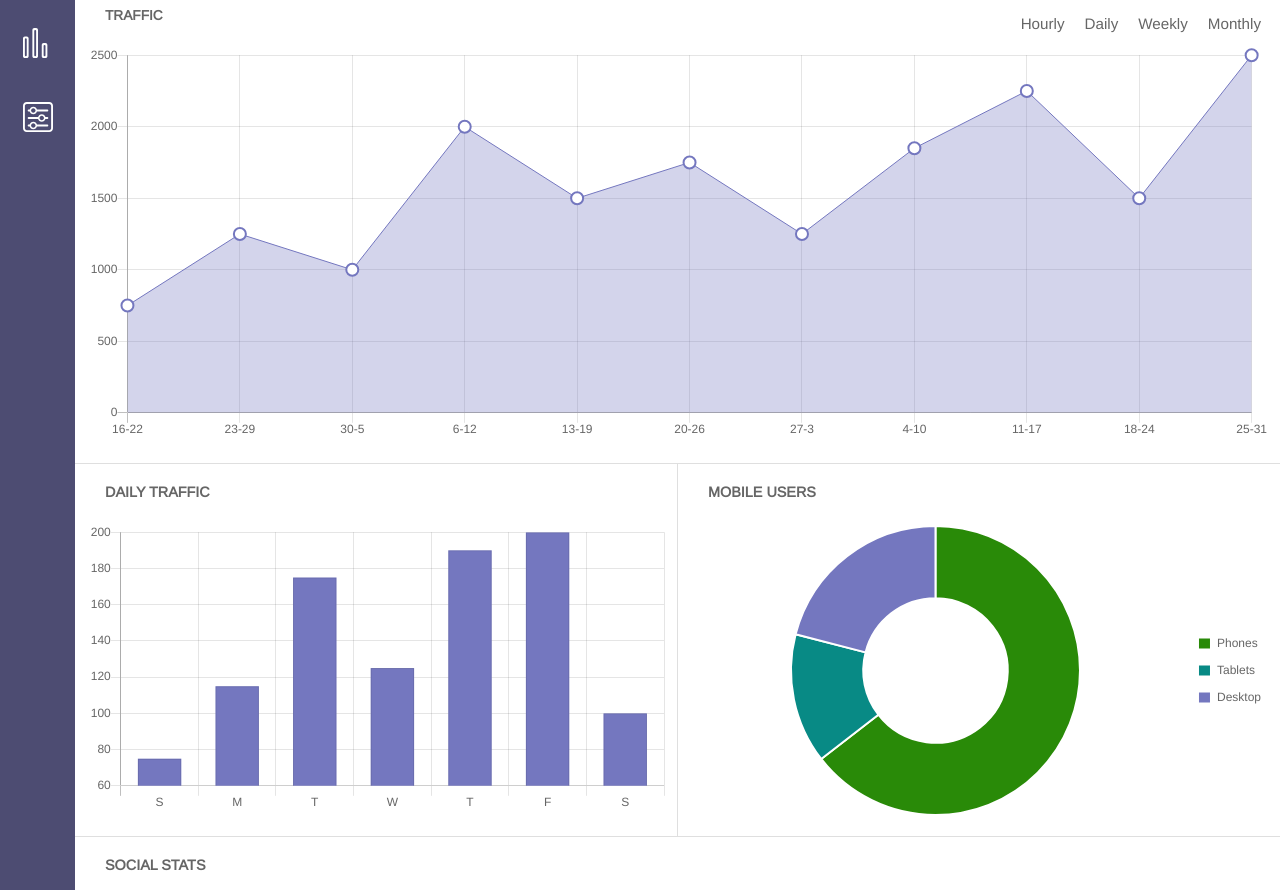
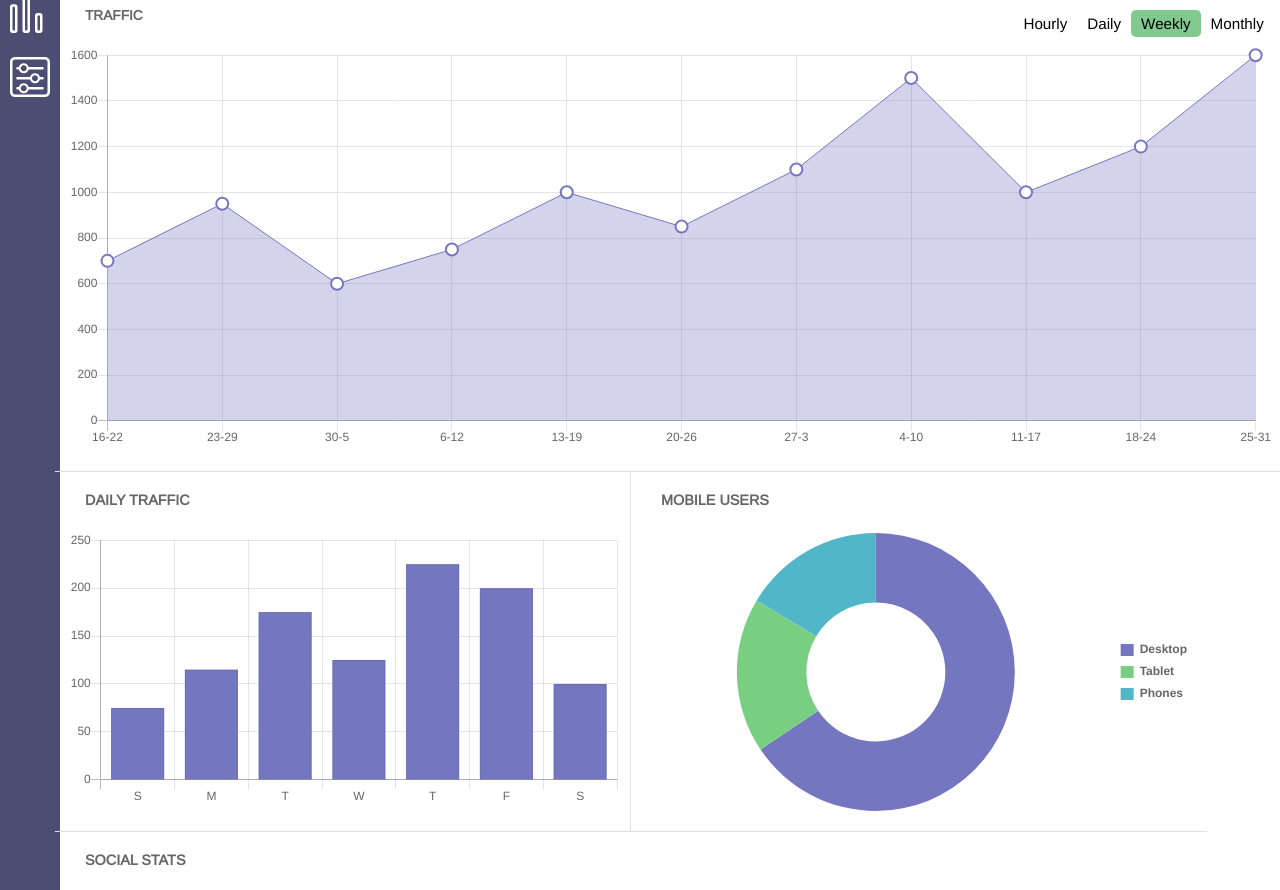
Before and after one commit to DominicRehm/techdegree-project-7, a plain HTML site: page index.html in a window 1280 px wide. Shown: the part 200-1090 px from the top of the page. Drawn offline with nearby package versions, Linux system fonts and the light colour scheme.

Commit message:
second upload

```diff
--- a/index.html
+++ b/index.html
@@ -54,7 +54,7 @@
             <main class="main-area">
 
                 <!--DASHBOARD SEARCH-->
-                <div class="dashboard-search">
+                <div class="dashboard-search full-size-container">
                     <div class="dashboard-heading">
                         <h2>Dashboard</h2>
                     </div>
@@ -71,11 +71,11 @@
                     <div class="traffic-info">
                         <h3>TRAFFIC</h3>
                         <div class="traffic-nav">
-                            <ul>
-                                <li class="traffic-nav-li"><a class="selectRange hourly" href="#">Hourly</a></li>
-                                <li class="traffic-nav-li"><a class="selectRange" href="#">Daily</a></li>
-                                <li class="traffic-nav-li"><a class="selectRange" href="#">Weekly</a></li>
-                                <li class="traffic-nav-li"><a class="selectRange" href="#">Monthly</a></li>
+                            <ul class="nav-ul">
+                                <li class="traffic-nav-li">Hourly</li>
+                                <li class="traffic-nav-li">Daily</li>
+                                <li class="traffic-nav-li active">Weekly</li>
+                                <li class="traffic-nav-li">Monthly</li>
                             </ul>
                         </div>
                     </div>
--- a/js/app.js
+++ b/js/app.js
@@ -30,58 +30,21 @@ bellDropdown.addEventListener('mouseout', () => {
 })
 
 
+//TRAFFIC CHART
 
-
-
-
-
-
-
-
-
-
-
-
-
-
-
-
-
-
-// Traffic Chart
-
-const trafficNav = document.querySelector('.traffic-nav')
-const trafficRange = document.getElementsByClassName('selectRange');
-
-var dataHourly = [350, 1250, 1000, 2000, 1500, 1750, 1250, 1850, 1250, 1500, 2500];
-var dataDaily = [750, 1250, 1000, 2000, 1500, 1750, 1250, 1850, 2250, 1500, 2500];
-var dataWeekly = [750, 1250, 1000, 2000, 1500, 1750, 1250, 1850, 2250, 1500, 2500];
-var dataMonthly = [750, 1250, 1000, 2000, 1500, 1750, 1250, 1850, 2250, 1500, 2500];
-
-trafficNav.addEventListener('click', (e) => {
-    if (event.target.tagName = 'LI' && event.target.value == 'Hourly') {
-        alert('test');
-    } else {
-        alert('möh')
-    }
-})
-
-
-
-
-
-
-
-
-
-
+const currentData = [
+    [50, 80, 120, 100, 70, 90, 140, 100, 40, 60, 80],
+    [450, 300, 160, 200, 220, 260, 240, 200, 180, 400, 350],
+    [700, 950, 600, 750, 1000, 850, 1100, 1500, 1000, 1200, 1600],
+    [1600, 2200, 1300, 1700, 2400, 2900, 2400, 2800, 2500, 2600, 1400]
+  ];
 
   var trafficChart = new Chart(trafficCanvas, {
     type: 'line',
     data: {
         labels: ['16-22', '23-29', '30-5', '6-12', '13-19', '20-26', '27-3', '4-10', '11-17', '18-24', '25-31'],
         datasets: [{
-            data:  [750, 1250, 1000, 2000, 1500, 1750, 1250, 1850, 2250, 1500, 2500],
+            data: currentData[2],
             lineTension: 0,
             borderColor: '#7477bf',
             borderWidth: 1,
@@ -95,7 +58,7 @@ var trafficChart = new Chart(trafficCanvas, {
     options: {
 
         animation: {
-            duration: 0
+            duration: 500
         },
         scales: {
             yAxes: [{
@@ -111,57 +74,103 @@ var trafficChart = new Chart(trafficCanvas, {
 
 })
 
+function addData(chart, data) {
+    chart.data.datasets.forEach(dataset => {
+      dataset.data = data;
+    });
+    chart.update();
+  }
+
+  function removeData(chart) {
+    chart.data.datasets.forEach(dataset => {
+      dataset.data = [];
+    });
+    chart.render();
+  }
+
+  const listItems = document.querySelectorAll(".traffic-nav-li");
+
+  for (let i = 0; i < listItems.length; i++) {
+    listItems[i].addEventListener("click", function(e) {
+      const current = document.querySelector(".active");
+      current.className = e.target.className.replace(" active", "");
+      this.className += " active";
+      removeData(trafficChart);
+      addData(trafficChart, currentData[i]);
+    });
+  }
+
 // Daily Traffic Chart
 
-var dailyChart = new Chart(dailyCanvas, {
-    type: 'bar',
-    data: {
-        labels: ['S', 'M', 'T', 'W', 'T', 'F', 'S'],
+
+// data for daily traffic bar chart
+const dailyData = {
+    labels: ["S", "M", "T", "W", "T", "F", "S"],
     datasets: [{
-            data: [75, 115, 175, 125, 190, 200, 100],
-            backgroundColor: '#7477bf',
-            borderWidth: 1,
-            barPercentage: 0.7
+        label: '# of Hits',
+        data: [75, 115, 175, 125, 225, 200, 100],
+        backgroundColor: '#7477BF',
+        borderWidth: 1
+    }]
+};
+    const dailyOptions = {
+        responsive: true,
+        maintainAspectRatio: true,
+        scales: {
+            yAxes: [{
+                ticks: {
+                    beginAtZero:true
+                }
             }]
         },
-    options: {
-        legend: {
+        legend : {
             display: false
         }
     }
-})
+
+let dailyChart = new Chart(dailyCanvas, {
+    type: 'bar',
+    data: dailyData,
+    options: dailyOptions
+});
 
 // Mobile Users Chart
 
-var mobileChart = new Chart(mobileCanvas, {
-    type: 'doughnut',
-    data: {
-        labels: ['Phones', 'Tablets', 'Desktop'],
+const mobileData = {
+    labels: ["Desktop", "Tablet", "Phones"],
     datasets: [{
-            data: [2000, 450, 650],
+        label: '# of Users',
+        data: [2000, 550, 500],
+        borderWidth: 0,
         backgroundColor: [
-                '#298A08',
-                '#088A85',
-                '#7477bf'
+            '#7477BF',
+            '#78CF82',
+            '#51B6C8'
         ]
     }]
-    },
-    options: {
+};
+
+const mobileOptions = {
+    responsive: true,
+    maintainAspectRatio: true,
     legend: {
         position: 'right',
-            align: 'center',
         labels: {
             boxWidth: 13,
-                boxHeight: 18,
-                padding: 15
+            fontStyle: 'bold'
         }
     }
 }
-})
+
+let mobileChart = new Chart(mobileCanvas, {
+    type: 'doughnut',
+    data: mobileData,
+    options: mobileOptions
+});
 
 // User Warning
 
-const userSearch = document.getElementById('user-search');
+const userSearch = document.querySelector('.user-search');
 const userTextarea = document.getElementById('user-textarea');
 const sendButton = document.getElementById('send-button');
 
--- a/scss/layout/_charts.scss
+++ b/scss/layout/_charts.scss
@@ -1,4 +1,8 @@
 // ========== Traffic Chart ========== \\
+
+canvas {
+    max-width: 100%;
+}
 
 .traffic-chart {
     margin-top: 20px;
@@ -12,6 +16,11 @@
 
     & .traffic-nav-li {
         padding: 5px 10px;
+    }
+
+    & .active {
+        background-color: $active-color;
+        border-radius: $basic-radius;
     }
 }
 
@@ -36,13 +45,14 @@
 
 // Daily Traffic
 
+.daily-chart {
+    padding: 0px 10px 20px 10px;
+    border-right: 1px solid $border-color;
+    border-bottom: 1px solid $border-color;
+}
+
 @media (min-width: 768px) {
-    .daily-chart {
-        padding: 0px 10px 20px 10px;
-        width: auto;
-        border-right: 1px solid $border-color;
-        border-bottom: 1px solid $border-color;
-    }
+
 }
 
 // Mobile
@@ -50,7 +60,6 @@
 @media (min-width: 768px) {
     .mobile-chart{
         padding: 0px 10px 20px 10px;
-        width: auto;
         border-bottom: 1px solid $border-color;
     }
 }
--- /dev/null
+++ b/scss/layout/_grid - Kopie.scss
@@ -0,0 +1,70 @@
+.grid-container {
+    display: grid;
+    grid-template-columns: 100%;
+    grid-template-rows: auto;
+    grid-template-areas:
+            'header'
+            'nav'
+            'main';
+}
+
+.main-header {
+    grid-area: header;
+}
+
+.main-nav {
+    grid-area: nav;
+}
+
+.main-area {
+    grid-area: main;
+}
+
+.full-size-container,
+.half-size-container {
+    width: 95vw;
+}
+
+@media (min-width: 768px) {
+    .grid-container {
+        grid-template-columns: 75px 1fr;
+        grid-template-areas:
+                'header header'
+                'nav main'
+    }
+
+    .main-area {
+        display: grid;
+        grid-template-columns: 50%;
+        grid-template-rows: auto auto 1fr;
+    }
+
+    .dashboard-search,
+    .alert-banner,
+    .traffic-chart,
+    .social-stats,
+    .search-container {
+        grid-column: 1 / span 2;
+    }
+
+    .daily-chart,
+    .members,
+    .message-user {
+        grid-column: 1 / span 1;
+    }
+
+    .mobile-chart,
+    .activity,
+    .settings {
+        grid-column: 2 / span 1;
+    }
+
+
+    .full-size-container {
+        width: 90vw;
+    }
+
+    .half-size-container {
+        width: 45vw;
+    }
+}
--- a/scss/layout/_grid.scss
+++ b/scss/layout/_grid.scss
@@ -3,68 +3,69 @@
     grid-template-columns: 100%;
     grid-template-rows: auto;
     grid-template-areas:
-            'header'
-            'nav'
-            'main'
+    "header"
+    "navigation"
+    "main";
     }
+
 
 .main-header {
     grid-area: header;
 }
 
 .main-nav {
-    grid-area: nav;
+    grid-area: navigation;
 }
 
 .main-area {
     grid-area: main;
 }
 
-.full-size-container,
-.half-size-container {
-    width: 95vw;
-}
-
 @media (min-width: 768px) {
     .grid-container {
-        grid-template-columns: 75px 1fr;
+    grid-template-columns: 55px 1fr;
     grid-template-areas:
-                'header header'
-                'nav main'
+    "header header"
+    "navigation main";
+    }
 }
 
 .main-area {
     display: grid;
-        grid-template-columns: 50%;
-        grid-template-rows: auto auto 1fr;
 }
 
-    .dashboard-search,
-    .alert-banner,
-    .traffic-chart,
-    .social-stats,
-    .search-container {
+@media (min-width: 768px) {
+    .main-area {
+        grid-template-columns: 50%;
+        width: 80vw;
+    }
+
+    .dashboard-search, .traffic-chart, .social {
         grid-column: 1 / span 2;
     }
 
-    .daily-chart,
-    .members,
-    .message-user {
+    .daily, .members, .message {
         grid-column: 1 / span 1;
     }
 
-    .mobile-chart,
-    .activity,
-    .settings {
+    @media (min-width: 768px) {
+        .mobile, .activity, .settings {
             grid-column: 2 / span 1;
         }
-
+    }
 
     .full-size-container {
-        width: 90vw;
+        width: 95vw;
     }
 
     .half-size-container {
         width: 45vw;
     }
+
 }
+
+@media (min-width: 1024px) {
+    .full-size-container {
+        width: 96vw;
+    }
+}
--- a/scss/layout/_header.scss
+++ b/scss/layout/_header.scss
@@ -2,6 +2,7 @@
     background-color: $primary-color;
     color: $light-font-color;
     height: 55px;
+    width: 100vw;
 
     & .container {
         display: flex;
@@ -65,6 +66,7 @@
 
 
 @media (min-width: 768px) {
+
     .dropdown-content {
         display: none;
         position: absolute;
--- a/scss/layout/_main.scss
+++ b/scss/layout/_main.scss
@@ -48,6 +48,7 @@
 @media (min-width: 768px) {
     .main-area {
         margin: 0;
+        width: 90vw;
 
         & h3 {
             font-size: .9em;
@@ -88,6 +89,8 @@
     }
 }
 
+
+
 // ========== Alert Banner ========== \\
 
 .alert {
@@ -110,16 +113,10 @@
 
 @media (min-width: 768px) {
     .alert {
-        width: 87vw;
+        width: 91vw;
     }
 
     .alert-banner {
         padding: 10px;
     }
 }
-
-@media (min-width: 1024px) {
-    .alert {
-        width: 90vw;
-    }
-}
--- a/scss/layout/_navigation.scss
+++ b/scss/layout/_navigation.scss
@@ -1,43 +1,40 @@
 .main-nav {
     background-color: $secondary-color;
-    height: auto;
+    height: 50px;
+
 }
 
 .navigation-list {
     display: flex;
     justify-content: center;
-    align-items: center;
+    margin-top: 5px;
+
+    & li {
+        margin: 0 10px;
+    }
+}
+
+.navigation-list li a img {
+    height: $img-height;
+    width: $img-width;
+}
 
 
-    & li {
-        list-style: none;
-        margin: 10px;
 
-        & a img {
-            height: 30px;
-            width: 30px;
+@media (min-width: 768px) {
+    .main-nav {
+        height: 100%;
+        width: 60px;
+    }
+
+    .navigation-list {
+        flex-direction: column;
+        align-items: center;
+        margin-top: 10px;
+
+        & li {
+            margin-bottom: 20px;
+            width: 100%;
         }
     }
 }
-
-.active-nav-list {
-    border: 1px solid
-}
-
-@media (min-width: 768px) {
-
-    .navigation-list {
-        flex-direction: column;
-        justify-content: flex-start;
-        height: 100vh;
-        padding: 0;
-
-        & li {
-            margin-bottom: 15px;
-
-            & a img:first-child {
-                margin-top: 15px;
-            }
-        }
-    }
-}
--- a/scss/layout/_settings.scss
+++ b/scss/layout/_settings.scss
@@ -60,7 +60,7 @@
     }
 
     .switch-ios {
-        right: 120px;
+        right: 180px;
     }
 
     #save-button,
--- a/scss/layout/_social.scss
+++ b/scss/layout/_social.scss
@@ -57,7 +57,7 @@
 
 @media (min-width: 1024px) {
     .social-stats {
-        width: 100%;
+        width: 90vw;
     }
 
     .social-card {
```
Also changed, not shown: css/styles.css, scss/layout/_basics.scss (line endings or trailing spaces), 1 other file. Lines whose indentation alone changed are shown as unchanged.
